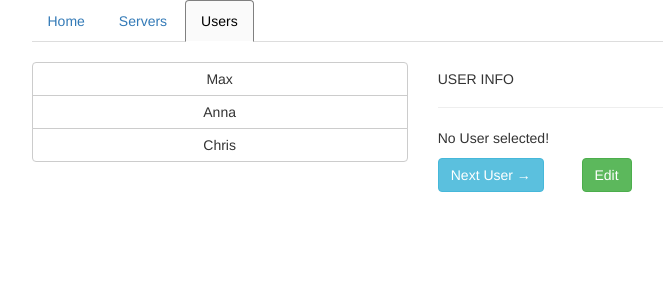
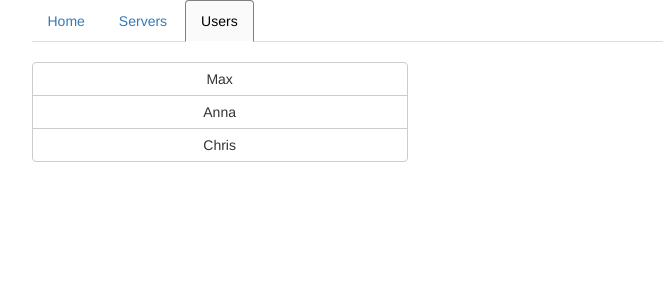
Before and after one commit to PsykeDady/serverusers, an Angular app: page /users in a window 1280 px wide. Shown: the top 300 px of the page, without its empty margins (136-799 px from the left). Built offline with nearby package versions, Linux system fonts and the light colour scheme.

Commit message:
routing with child

```diff
--- a/src/app/pages/servers/servers.component.html
+++ b/src/app/pages/servers/servers.component.html
@@ -7,8 +7,7 @@
 		(click)="goTo(server.name)">{{server.name}}</button>
 	</div>
 
-	<app-serverd
-	[ncol]="ncol">
+	<router-outlet (activate)="sizeNCol($event)">
 
-	</app-serverd>
+	</router-outlet>
 </div>
--- a/src/app/pages/servers/servers.component.ts
+++ b/src/app/pages/servers/servers.component.ts
@@ -15,4 +15,8 @@ export class ServersComponent {
 	goTo(serverName:string){
 		this.router.navigate(["/servers",serverName])
 	}
+
+	sizeNCol(componente){
+		componente.ncol=this.ncol
+	}
 }
--- a/src/app/pages/users/userd/userd.component.ts
+++ b/src/app/pages/users/userd/userd.component.ts
@@ -61,6 +61,5 @@ export class UserdComponent implements OnInit {
 
 	change(uid: number) {
 		this.userService.changeName(this.user.id,this.user.username)
-		this.router.navigate(["/users"])
 	}
 }
--- a/src/app/pages/users/users.component.html
+++ b/src/app/pages/users/users.component.html
@@ -6,11 +6,9 @@
 		>{{user.username}}</button>
 	</div>
 
-	<app-userd
-		[ncol]="ncol"
-		[user]="user_sel">
+	<router-outlet (activate)="sizeNCol($event)">
 
-	</app-userd>
+	</router-outlet>
 
 
 </div>
--- a/src/app/pages/users/users.component.ts
+++ b/src/app/pages/users/users.component.ts
@@ -1,4 +1,5 @@
 import { Component } from '@angular/core';
+import { ActivatedRoute, Router } from '@angular/router';
 import { AppComponent } from 'src/app/app.component';
 import { User } from 'src/app/models/User';
 import { TabsService } from 'src/app/services/Tabs.service';
@@ -10,11 +11,14 @@ import { UserService } from 'src/app/services/User.service';
   styleUrls: ['./users.component.css']
 })
 export class UsersComponent  {
-	constructor(private tabservice:TabsService, public userService:UserService){}
+	constructor(private tabservice:TabsService, public userService:UserService, private router:Router, private activatedRoute:ActivatedRoute){}
 	readonly ncol :number = AppComponent.ncol/2;
 	user_sel: User;
 
 	userSel(user:User) {
-		this.user_sel=user;
+		this.router.navigate([user.id],{relativeTo:this.activatedRoute});
+	}
+	sizeNCol(componente){
+		componente.ncol=this.ncol
 	}
 }
```
Also changed, not shown: src/app/app.module.ts (+6 -4 lines).
